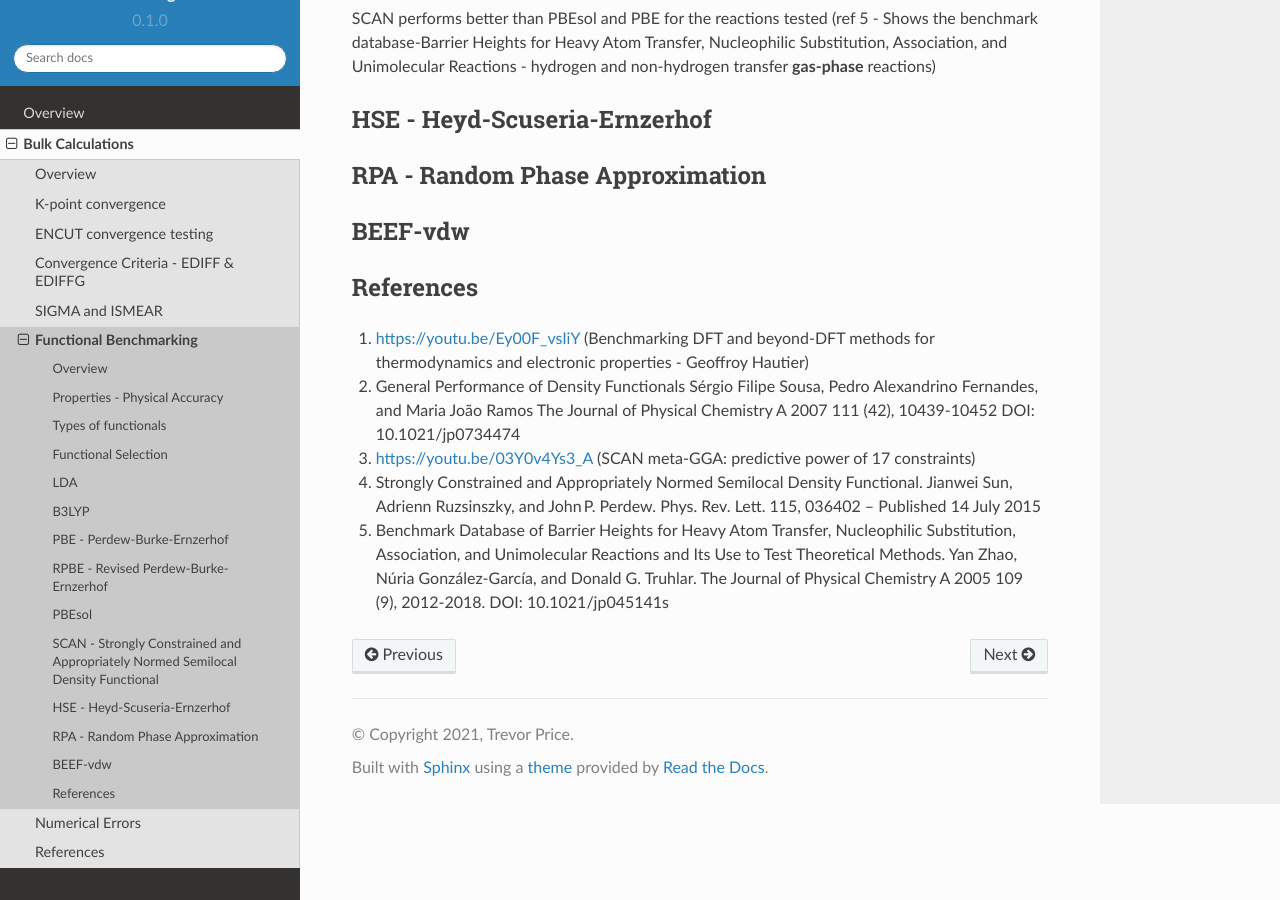
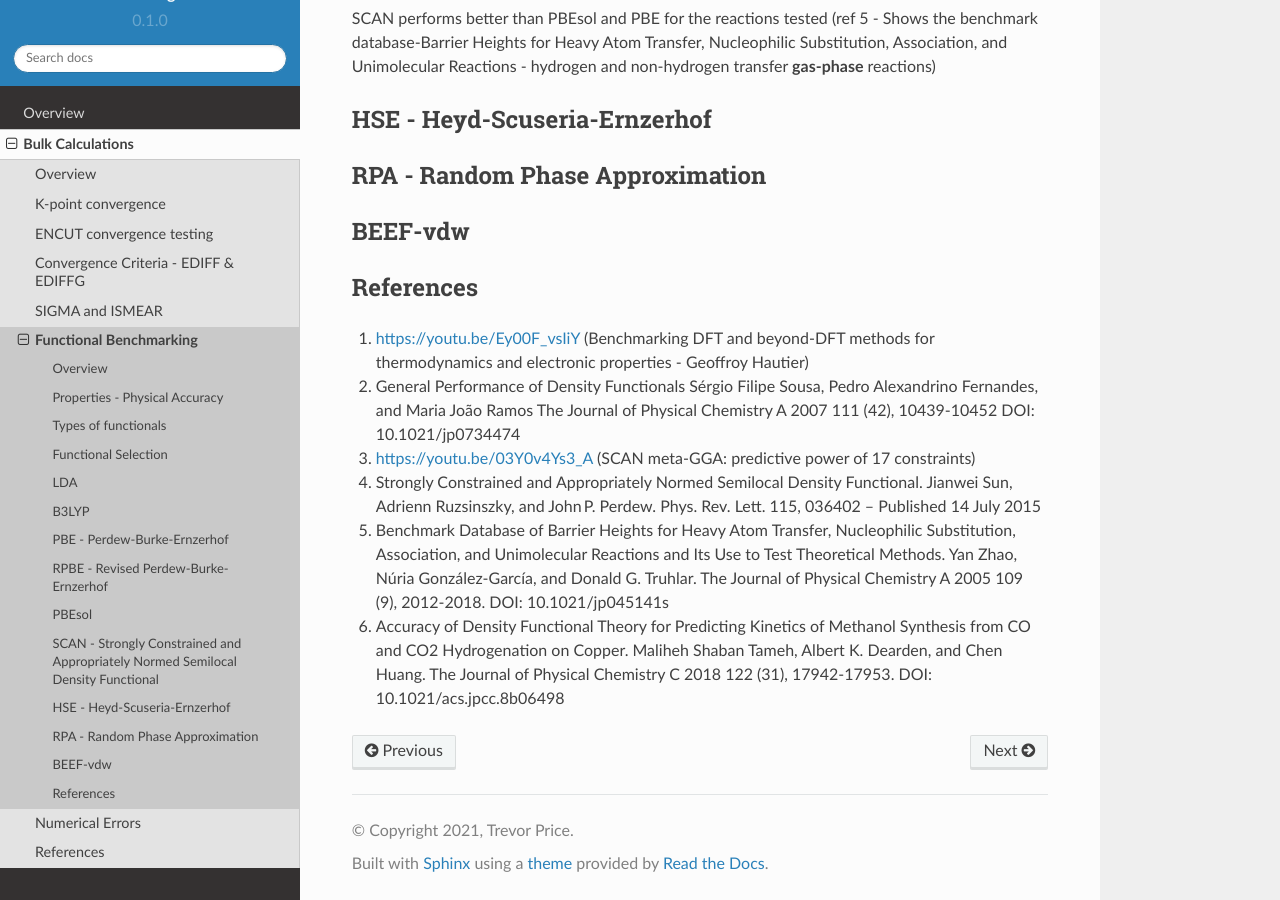
Before and after one commit to tdprice-858/Pt-MgO, a Sphinx documentation site: the page built from docs/source/bulk_calculations/functional_benchmarking.rst, in a window 1280 px wide and 900 px high, scrolled down 2809 px. Built offline with Sphinx 7.4.7 and the Read the Docs theme 2.0.0, drawn with Linux system fonts in a browser that asks for light colours; pages that are not in the unit, such as notebooks, are missing from menus.

Commit message:
Update functional_benchmarking.rst

```diff
--- a/docs/source/bulk_calculations/functional_benchmarking.rst
+++ b/docs/source/bulk_calculations/functional_benchmarking.rst
@@ -121,3 +121,5 @@ References
 #. Strongly Constrained and Appropriately Normed Semilocal Density Functional. Jianwei Sun, Adrienn Ruzsinszky, and John P. Perdew. Phys. Rev. Lett. 115, 036402 – Published 14 July 2015
 
 #. Benchmark Database of Barrier Heights for Heavy Atom Transfer, Nucleophilic Substitution, Association, and Unimolecular Reactions and Its Use to Test Theoretical Methods. Yan Zhao, Núria González-García, and Donald G. Truhlar. The Journal of Physical Chemistry A 2005 109 (9), 2012-2018. DOI: 10.1021/jp045141s
+
+#. Accuracy of Density Functional Theory for Predicting Kinetics of Methanol Synthesis from CO and CO2 Hydrogenation on Copper. Maliheh Shaban Tameh, Albert K. Dearden, and Chen Huang. The Journal of Physical Chemistry C 2018 122 (31), 17942-17953. DOI: 10.1021/acs.jpcc.8b06498
```
